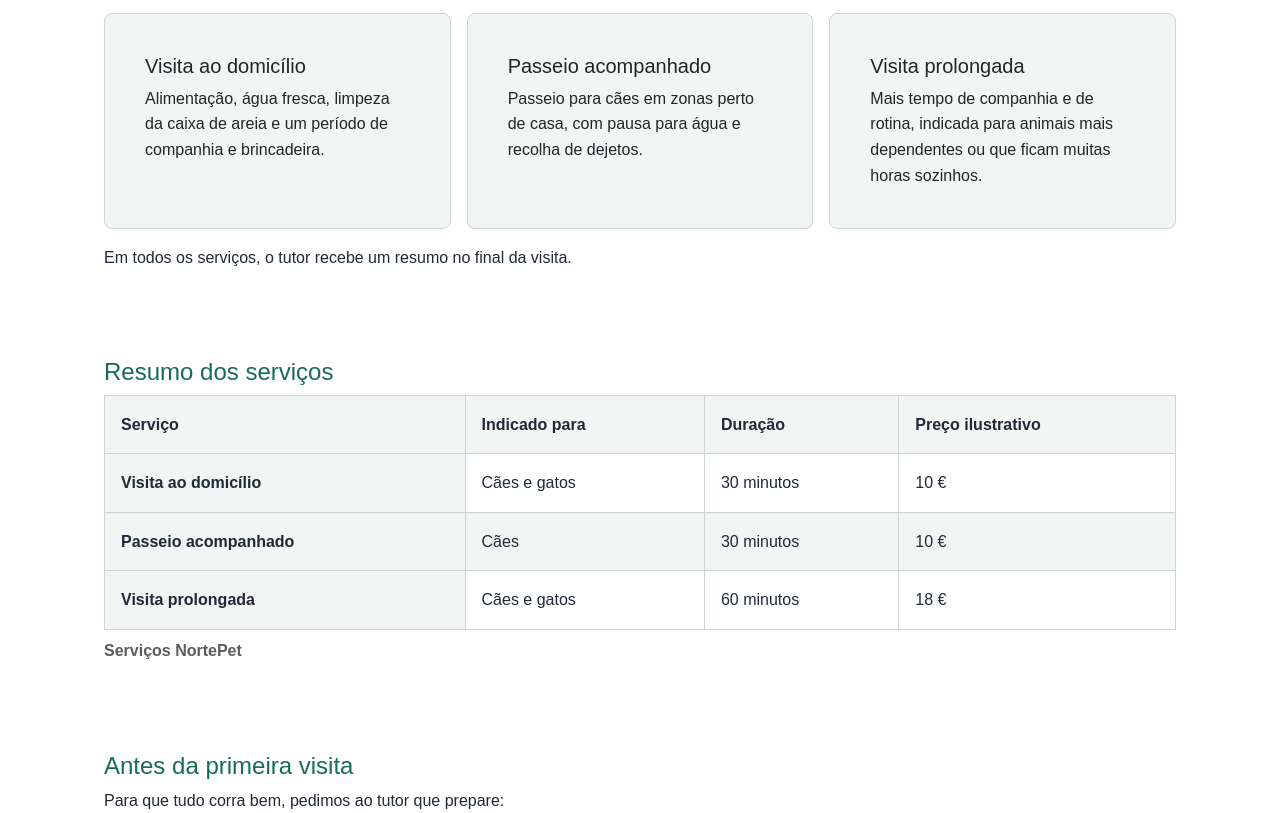
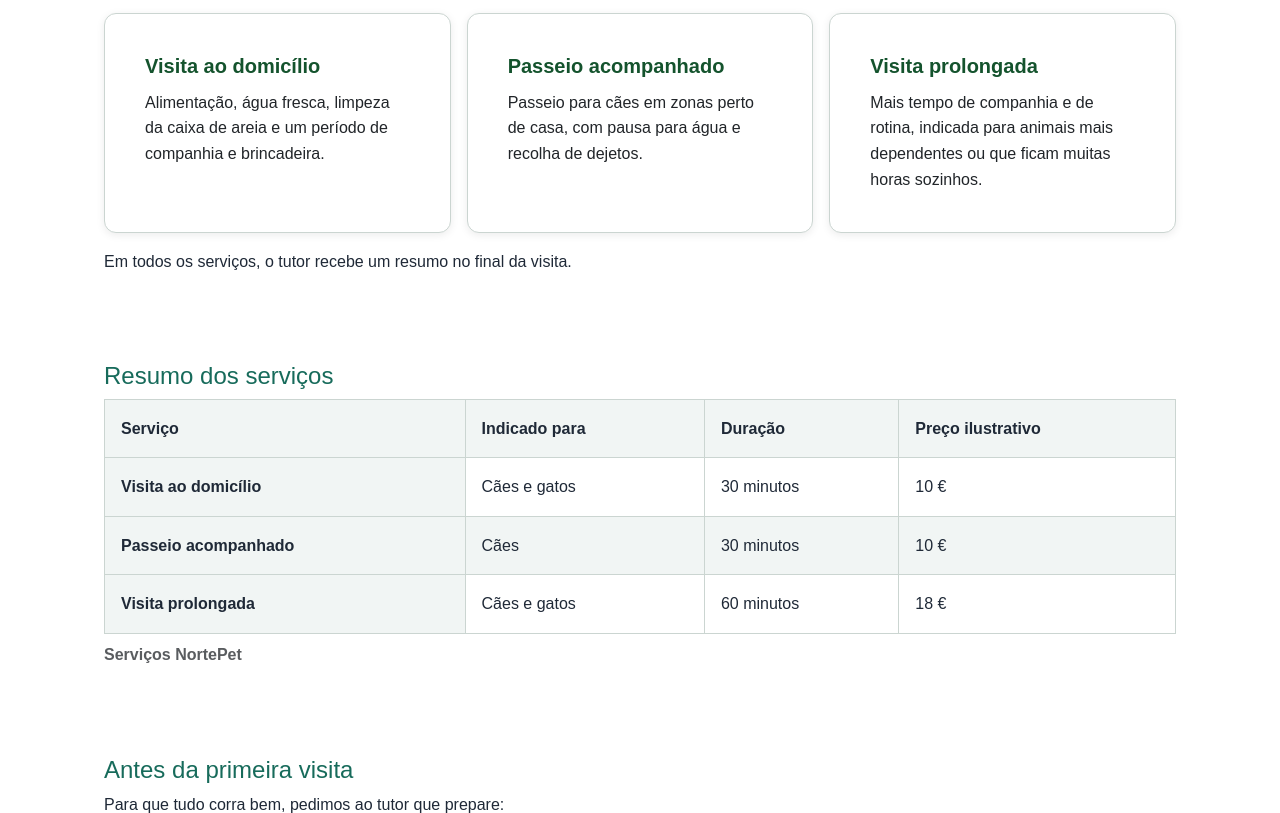
Before and after one commit to matheusgp50-svg/norte-pet, a plain HTML site: page servicos.html in a window 1280 px wide. Shown: the part 1322-2135 px from the top of the page. Drawn offline with nearby package versions, Linux system fonts and the light colour scheme.

Commit message:
E6 - Personalizar Cards Bootstrap dos servicos

```diff
--- a/servicos.html
+++ b/servicos.html
@@ -11,6 +11,10 @@
 
 <!-- Estilos personalizados NortePet -->
     <link rel="stylesheet" href="estilos.css">
+
+<!-- Personalizacoes Bootstrap - E6 -->
+    <link rel="stylesheet" href="bootstrap-personalizado.css">
+
 
 </head>
 <body>
```
